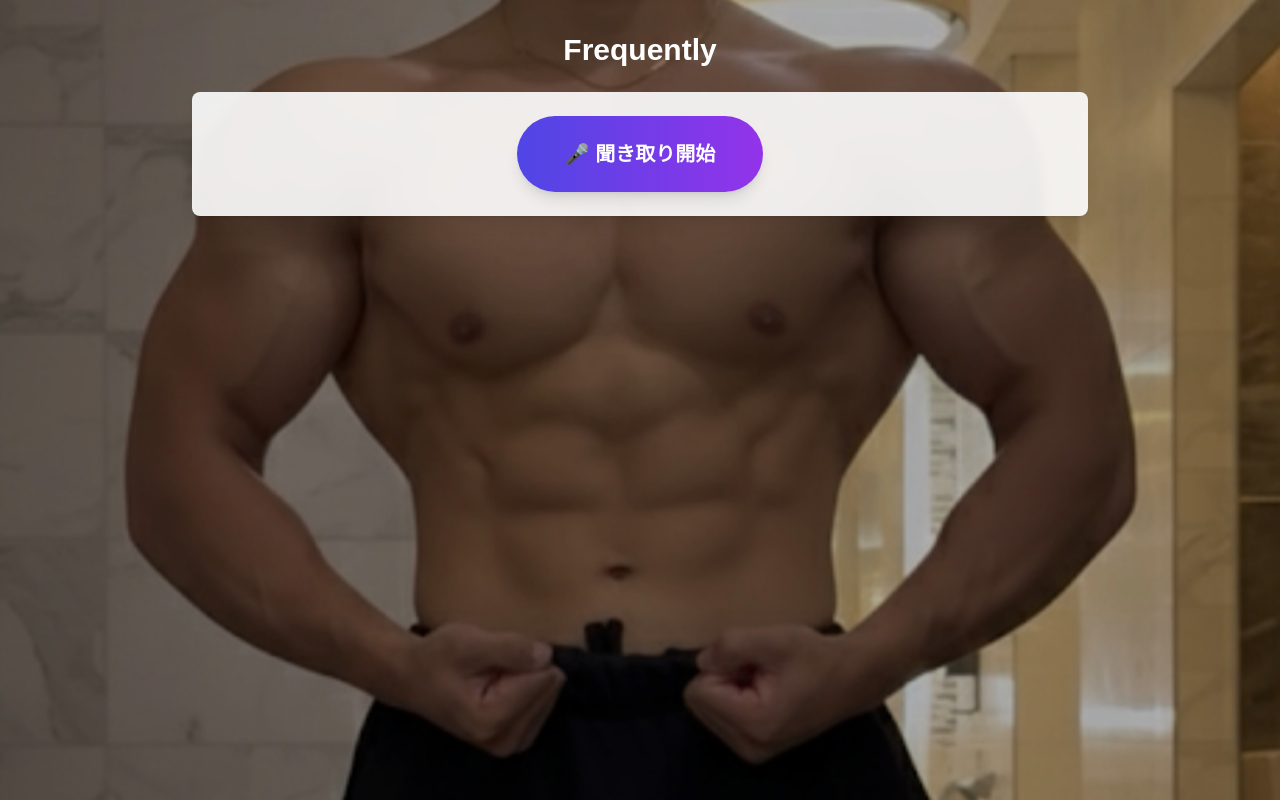
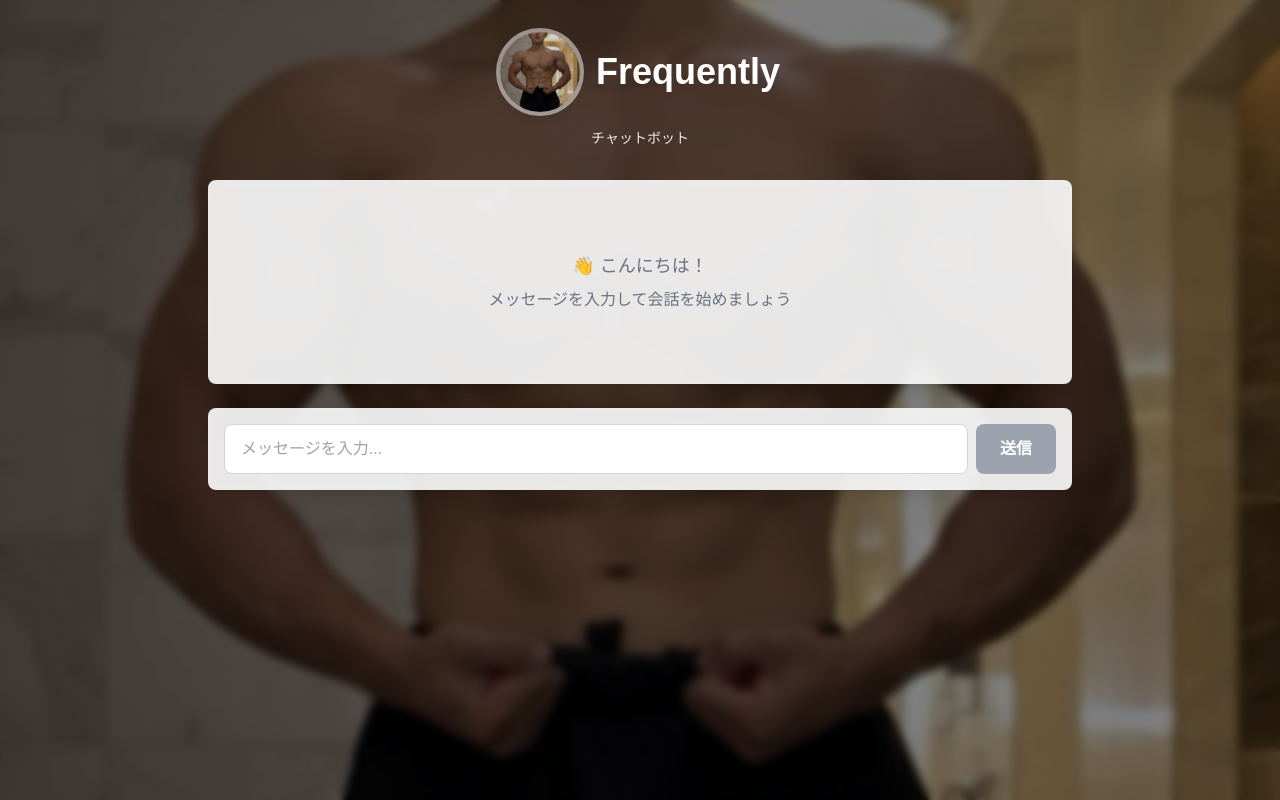
Before and after one commit to TakumiNittono/frucently, a Next.js app: page / in a window 1280 px wide. Built offline with nearby package versions, Linux system fonts and the light colour scheme.

Commit message:
機能: チャットボットに変更（音声AIからテキストチャットへ、背景画像をアイコンとして使用）

```diff
--- /dev/null
+++ b/app/components/ChatBot.tsx
@@ -0,0 +1,278 @@
+'use client';
+
+import { useState, useRef, useEffect } from 'react';
+import {
+  addMessageToHistory,
+  getRecentMessages,
+  clearConversationHistory,
+} from '../lib/conversation';
+
+interface Message {
+  role: 'user' | 'assistant';
+  content: string;
+  timestamp: Date;
+}
+
+export default function ChatBot() {
+  const [messages, setMessages] = useState<Message[]>([]);
+  const [input, setInput] = useState('');
+  const [isStreaming, setIsStreaming] = useState(false);
+  const [error, setError] = useState<string | null>(null);
+  const messagesEndRef = useRef<HTMLDivElement>(null);
+
+  // 会話履歴を読み込む
+  useEffect(() => {
+    const history = getRecentMessages(50);
+    if (history.length > 0) {
+      setMessages(
+        history.map((msg) => ({
+          role: msg.role,
+          content: msg.content,
+          timestamp: new Date(),
+        }))
+      );
+    }
+  }, []);
+
+  // メッセージが更新されたらスクロール
+  useEffect(() => {
+    messagesEndRef.current?.scrollIntoView({ behavior: 'smooth' });
+  }, [messages]);
+
+  const handleSubmit = async (e: React.FormEvent) => {
+    e.preventDefault();
+    if (!input.trim() || isStreaming) return;
+
+    const userMessage: Message = {
+      role: 'user',
+      content: input.trim(),
+      timestamp: new Date(),
+    };
+
+    // ユーザーメッセージを追加
+    setMessages((prev) => [...prev, userMessage]);
+    addMessageToHistory('user', input.trim());
+    setInput('');
+    setIsStreaming(true);
+    setError(null);
+
+    try {
+      // 最新の会話履歴を取得
+      const conversationHistory = getRecentMessages(10).map((msg) => ({
+        role: msg.role,
+        content: msg.content,
+      }));
+
+      const response = await fetch('/api/voice', {
+        method: 'POST',
+        headers: {
+          'Content-Type': 'application/json',
+        },
+        body: JSON.stringify({
+          transcript: input.trim(),
+          conversationHistory: conversationHistory,
+        }),
+      });
+
+      if (!response.ok) {
+        const errorData = await response.json().catch(() => ({}));
+        throw new Error(errorData.error || 'リクエストに失敗しました');
+      }
+
+      const reader = response.body?.getReader();
+      const decoder = new TextDecoder();
+
+      if (!reader) {
+        throw new Error('ストリームリーダーを取得できませんでした');
+      }
+
+      let fullResponse = '';
+      const assistantMessage: Message = {
+        role: 'assistant',
+        content: '',
+        timestamp: new Date(),
+      };
+
+      setMessages((prev) => [...prev, assistantMessage]);
+
+      while (true) {
+        const { done, value } = await reader.read();
+        if (done) break;
+
+        const chunk = decoder.decode(value);
+        const lines = chunk.split('\n');
+
+        for (const line of lines) {
+          if (line.startsWith('data: ')) {
+            const data = line.slice(6);
+            if (data === '[DONE]') {
+              setIsStreaming(false);
+              // 会話履歴に保存
+              if (fullResponse) {
+                addMessageToHistory('assistant', fullResponse);
+              }
+              return;
+            }
+
+            try {
+              const parsed = JSON.parse(data);
+
+              if (parsed.type === 'error') {
+                throw new Error(parsed.error);
+              }
+
+              if (parsed.type === 'text' && parsed.content) {
+                fullResponse += parsed.content;
+                setMessages((prev) => {
+                  const newMessages = [...prev];
+                  newMessages[newMessages.length - 1] = {
+                    ...assistantMessage,
+                    content: fullResponse,
+                  };
+                  return newMessages;
+                });
+              }
+
+              if (parsed.type === 'done' && parsed.text) {
+                fullResponse = parsed.text;
+                setMessages((prev) => {
+                  const newMessages = [...prev];
+                  newMessages[newMessages.length - 1] = {
+                    ...assistantMessage,
+                    content: fullResponse,
+                  };
+                  return newMessages;
+                });
+                setIsStreaming(false);
+                // 会話履歴に保存
+                if (fullResponse) {
+                  addMessageToHistory('assistant', fullResponse);
+                }
+              }
+            } catch (parseError) {
+              console.error('JSON解析エラー:', parseError);
+            }
+          }
+        }
+      }
+    } catch (err) {
+      setError(err instanceof Error ? err.message : '不明なエラーが発生しました');
+      setIsStreaming(false);
+    }
+  };
+
+  const handleClear = () => {
+    if (confirm('会話履歴をクリアしますか？')) {
+      clearConversationHistory();
+      setMessages([]);
+      setError(null);
+    }
+  };
+
+  return (
+    <div
+      className="min-h-screen bg-cover bg-center bg-fixed"
+      style={{ backgroundImage: 'url(/background.jpg)' }}
+    >
+      {/* オーバーレイ */}
+      <div className="min-h-screen bg-black/40 backdrop-blur-sm">
+        <div className="container mx-auto px-4 py-8 max-w-4xl">
+          {/* ヘッダー */}
+          <div className="text-center mb-8">
+            <div className="flex items-center justify-center gap-4 mb-4">
+              <div className="w-20 h-20 rounded-full bg-white/90 backdrop-blur-sm flex items-center justify-center shadow-lg overflow-hidden ring-4 ring-white/50">
+                <img
+                  src="/background.jpg"
+                  alt="AI Icon"
+                  className="w-full h-full object-cover"
+                />
+              </div>
+              <h1 className="text-4xl font-bold text-white drop-shadow-lg">Frequently</h1>
+            </div>
+            <p className="text-white/90 text-sm drop-shadow">チャットボット</p>
+          </div>
+
+          {/* エラー表示 */}
+          {error && (
+            <div className="bg-red-50/90 dark:bg-red-900/80 backdrop-blur-sm border border-red-200 dark:border-red-800 rounded-lg p-4 mb-6">
+              <div className="flex items-start gap-3">
+                <span className="text-2xl">⚠️</span>
+                <div className="flex-1">
+                  <p className="text-red-800 dark:text-red-300 font-semibold mb-2">
+                    エラーが発生しました
+                  </p>
+                  <p className="text-red-700 dark:text-red-400">{error}</p>
+                </div>
+              </div>
+            </div>
+          )}
+
+          {/* チャット履歴 */}
+          <div className="bg-white/90 dark:bg-gray-800/90 backdrop-blur-sm rounded-lg shadow-lg p-6 mb-6 max-h-[60vh] overflow-y-auto">
+            {messages.length === 0 ? (
+              <div className="text-center text-gray-500 dark:text-gray-400 py-12">
+                <p className="text-lg mb-2">👋 こんにちは！</p>
+                <p>メッセージを入力して会話を始めましょう</p>
+              </div>
+            ) : (
+              <div className="space-y-4">
+                {messages.map((message, index) => (
+                  <div
+                    key={index}
+                    className={`flex ${
+                      message.role === 'user' ? 'justify-end' : 'justify-start'
+                    }`}
+                  >
+                    <div
+                      className={`max-w-[80%] rounded-lg p-4 ${
+                        message.role === 'user'
+                          ? 'bg-indigo-600 text-white'
+                          : 'bg-gray-100 dark:bg-gray-700 text-gray-900 dark:text-gray-100'
+                      }`}
+                    >
+                      <p className="whitespace-pre-wrap">{message.content}</p>
+                      {isStreaming && index === messages.length - 1 && (
+                        <span className="inline-block w-2 h-4 bg-current animate-pulse ml-1" />
+                      )}
+                    </div>
+                  </div>
+                ))}
+                <div ref={messagesEndRef} />
+              </div>
+            )}
+          </div>
+
+          {/* 入力フォーム */}
+          <form onSubmit={handleSubmit} className="bg-white/90 dark:bg-gray-800/90 backdrop-blur-sm rounded-lg shadow-lg p-4">
+            <div className="flex gap-2">
+              <input
+                type="text"
+                value={input}
+                onChange={(e) => setInput(e.target.value)}
+                placeholder="メッセージを入力..."
+                disabled={isStreaming}
+                className="flex-1 px-4 py-3 rounded-lg border border-gray-300 dark:border-gray-600 bg-white dark:bg-gray-700 text-gray-900 dark:text-gray-100 focus:outline-none focus:ring-2 focus:ring-indigo-500 disabled:opacity-50"
+              />
+              <button
+                type="submit"
+                disabled={!input.trim() || isStreaming}
+                className="px-6 py-3 bg-indigo-600 text-white rounded-lg hover:bg-indigo-700 disabled:bg-gray-400 disabled:cursor-not-allowed transition-colors font-semibold"
+              >
+                {isStreaming ? '送信中...' : '送信'}
+              </button>
+              {messages.length > 0 && (
+                <button
+                  type="button"
+                  onClick={handleClear}
+                  className="px-4 py-3 bg-gray-200 dark:bg-gray-700 text-gray-700 dark:text-gray-300 rounded-lg hover:bg-gray-300 dark:hover:bg-gray-600 transition-colors"
+                >
+                  🗑️
+                </button>
+              )}
+            </div>
+          </form>
+        </div>
+      </div>
+    </div>
+  );
+}
--- a/app/page.tsx
+++ b/app/page.tsx
@@ -1,5 +1,5 @@
-import VoiceChat from './components/VoiceChat';
+import ChatBot from './components/ChatBot';
 
 export default function Home() {
-  return <VoiceChat />;
+  return <ChatBot />;
 }
```
